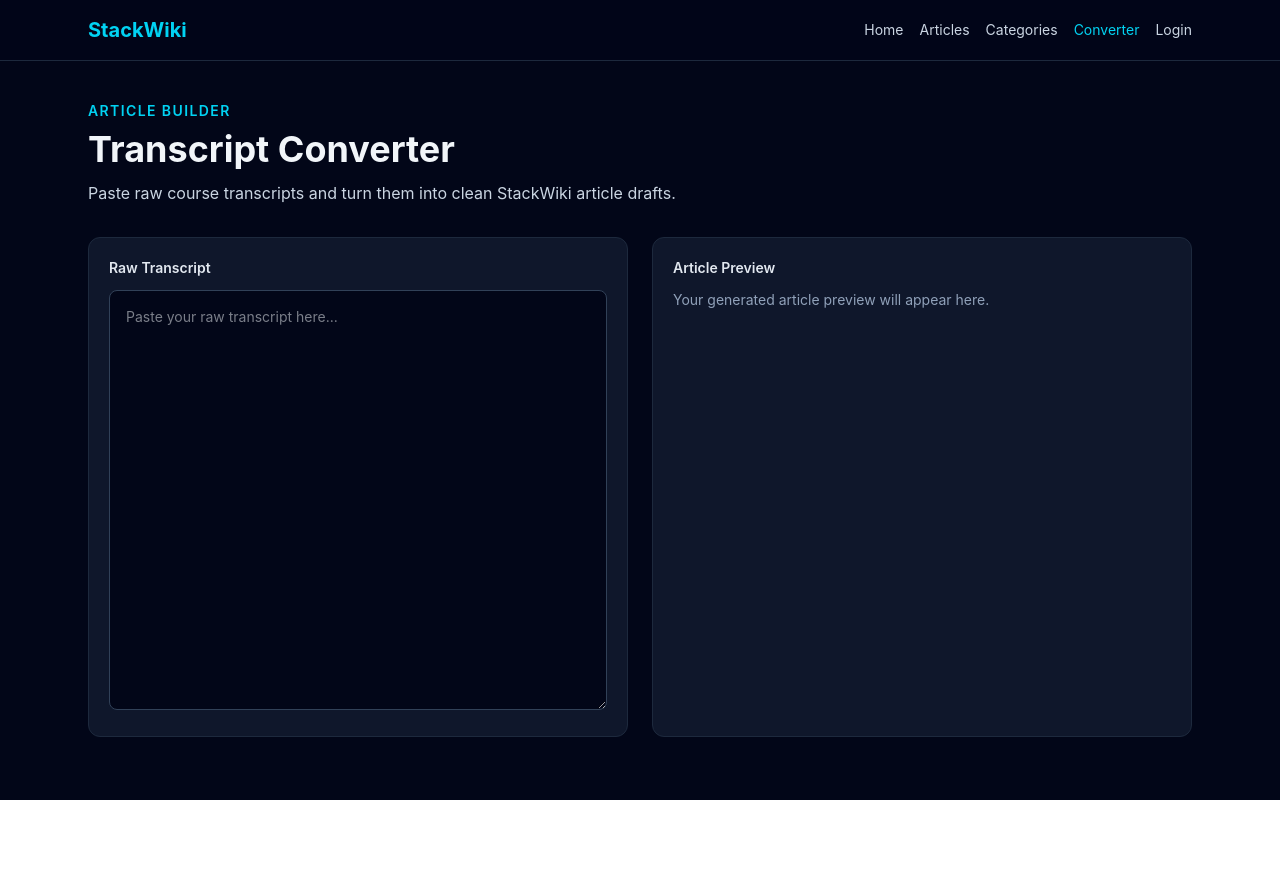
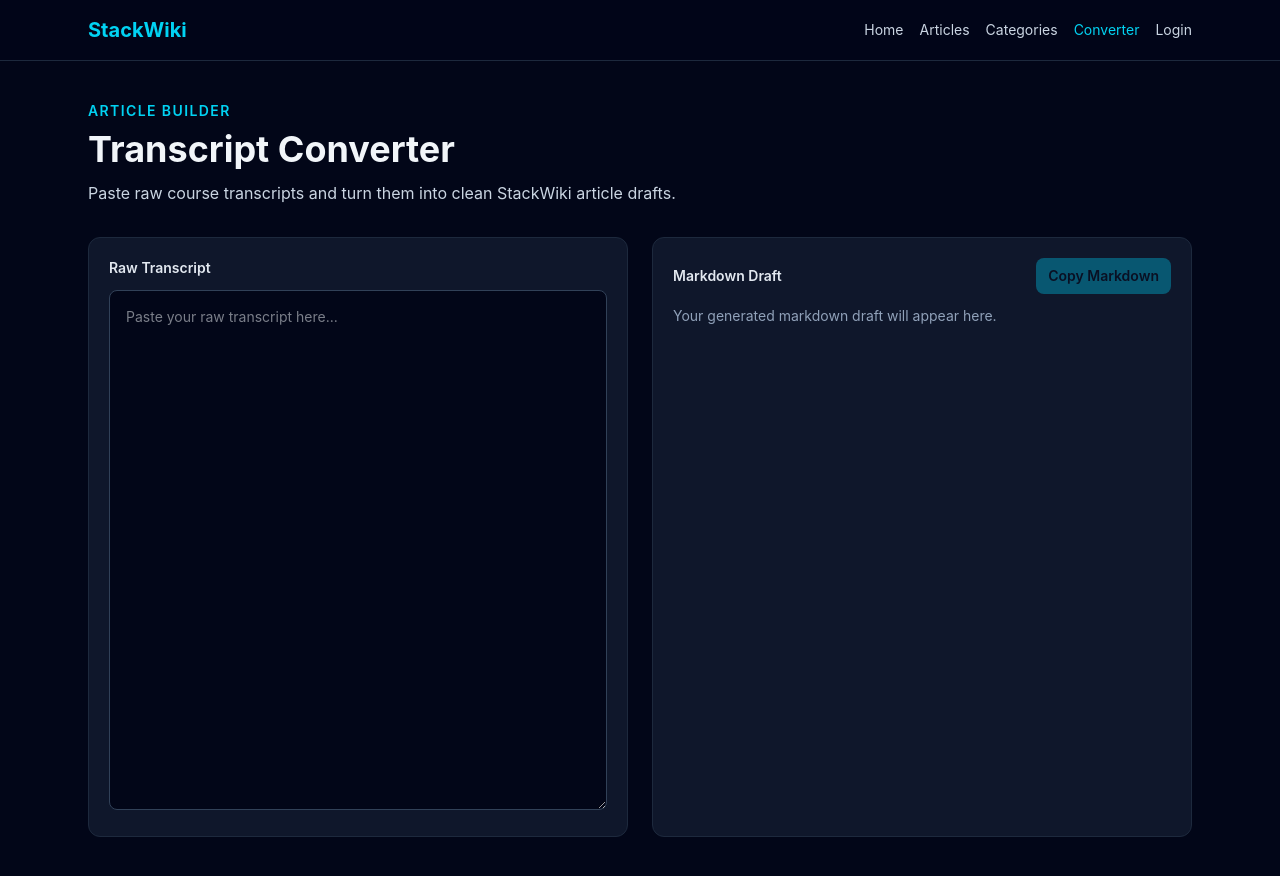
Before and after one commit to Hermit-commits-code/stackwiki-react, a React (Vite) app: page /transcript-converter in a window 1280 px wide. Before the commit the page ends 800 px from the top, so only its background shows below. Built offline with nearby package versions, Linux system fonts and the light colour scheme.

Commit message:
feat: generate markdown draft from transcript

```diff
--- /dev/null
+++ b/src/features/transcripts/utils/generateArticleDraft.ts
@@ -0,0 +1,37 @@
+export function generateArticleDraft(transcript: string) {
+  const cleanedTranscript = transcript.replace(/\s+/g, " ").trim();
+
+  if (!cleanedTranscript) {
+    return "";
+  }
+
+  return `# Untitled Article
+
+## Overview
+
+${cleanedTranscript.slice(0, 400)}${cleanedTranscript.length > 400 ? "..." : ""}
+
+## Key Concepts
+
+- Concept 1
+- Concept 2
+- Concept 3
+
+## Example
+
+\`\`\`ts
+// Add code example here
+\`\`\`
+
+## Common Mistakes
+
+- Mistake 1
+- Mistake 2
+
+## Key Takeaways
+
+- Takeaway 1
+- Takeaway 2
+- Takeaway 3
+`;
+}
--- a/src/pages/TranscriptConverterPage.tsx
+++ b/src/pages/TranscriptConverterPage.tsx
@@ -1,7 +1,13 @@
-import { useState } from "react"
+import { useMemo, useState } from "react";
+import { generateArticleDraft } from "../features/transcripts/utils/generateArticleDraft";
 
 export function TranscriptConverterPage() {
-  const [transcript, setTranscript] = useState("")
+  const [transcript, setTranscript] = useState("");
+
+  const articleDraft = useMemo(
+    () => generateArticleDraft(transcript),
+    [transcript],
+  );
 
   return (
     <section>
@@ -13,8 +19,8 @@ export function TranscriptConverterPage() {
         <h1 className="mt-2 text-4xl font-bold">Transcript Converter</h1>
 
         <p className="mt-3 max-w-2xl text-slate-300">
-          Paste raw course transcripts and turn them into clean StackWiki article
-          drafts.
+          Paste raw course transcripts and turn them into clean StackWiki
+          article drafts.
         </p>
       </div>
 
@@ -32,34 +38,37 @@ export function TranscriptConverterPage() {
             value={transcript}
             onChange={(event) => setTranscript(event.target.value)}
             placeholder="Paste your raw transcript here..."
-            className="min-h-[420px] w-full rounded-lg border border-slate-700 bg-slate-950 p-4 text-sm text-slate-100 outline-none focus:border-cyan-500"
+            className="min-h-[520px] w-full rounded-lg border border-slate-700 bg-slate-950 p-4 text-sm text-slate-100 outline-none focus:border-cyan-500"
           />
         </div>
 
         <div className="rounded-xl border border-slate-800 bg-slate-900 p-5">
-          <h2 className="mb-3 text-sm font-semibold text-slate-200">
-            Article Preview
-          </h2>
+          <div className="mb-3 flex items-center justify-between">
+            <h2 className="text-sm font-semibold text-slate-200">
+              Markdown Draft
+            </h2>
 
-          {transcript.trim().length === 0 ? (
+            <button
+              type="button"
+              onClick={() => navigator.clipboard.writeText(articleDraft)}
+              disabled={!articleDraft}
+              className="rounded-lg bg-cyan-500 px-3 py-2 text-sm font-semibold text-slate-950 disabled:cursor-not-allowed disabled:opacity-40"
+            >
+              Copy Markdown
+            </button>
+          </div>
+
+          {articleDraft ? (
+            <pre className="min-h-[520px] overflow-auto whitespace-pre-wrap rounded-lg border border-slate-800 bg-slate-950 p-4 text-sm leading-6 text-slate-300">
+              {articleDraft}
+            </pre>
+          ) : (
             <p className="text-sm text-slate-400">
-              Your generated article preview will appear here.
+              Your generated markdown draft will appear here.
             </p>
-          ) : (
-            <div className="space-y-4 text-slate-200">
-              <h3 className="text-2xl font-bold">Generated Article Draft</h3>
-
-              <p className="text-sm text-slate-400">
-                Transcript length: {transcript.length} characters
-              </p>
-
-              <div className="rounded-lg border border-slate-800 bg-slate-950 p-4 text-sm leading-6 text-slate-300">
-                {transcript}
-              </div>
-            </div>
           )}
         </div>
       </div>
     </section>
-  )
+  );
 }
```
